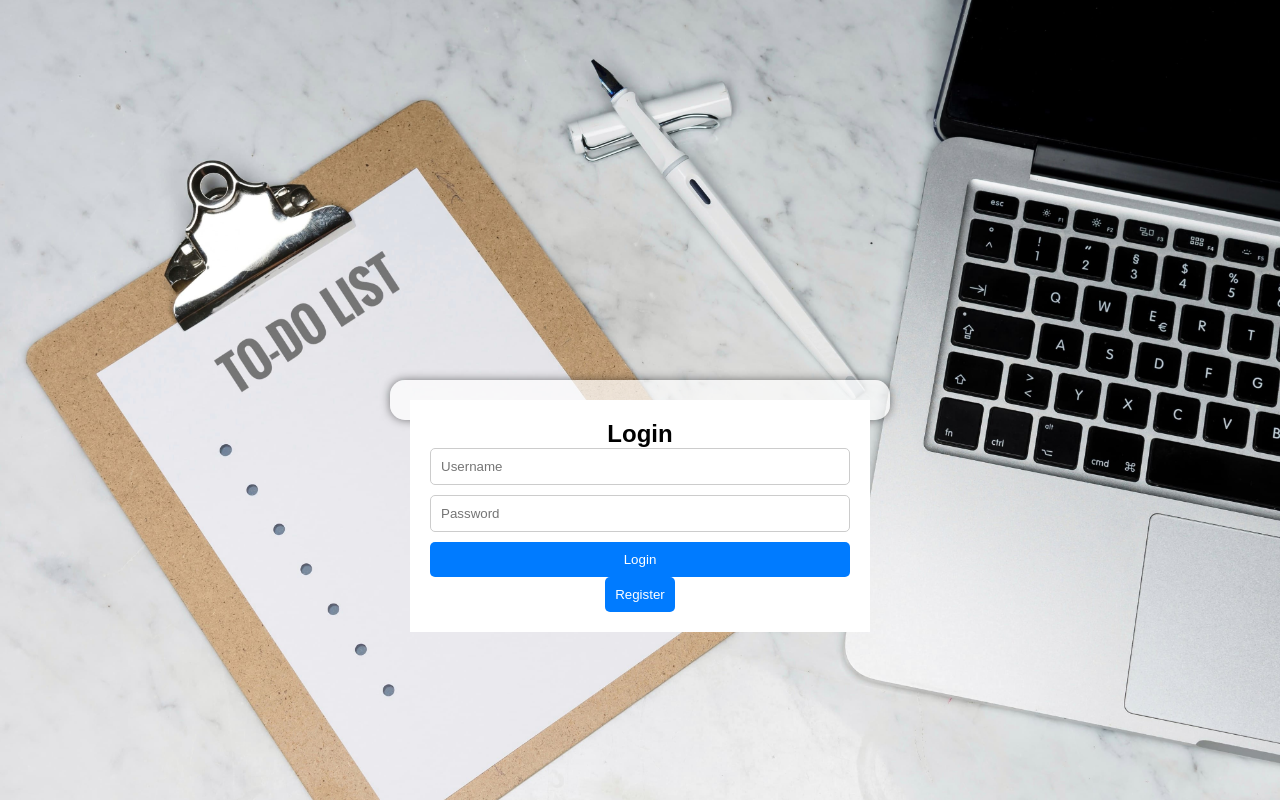
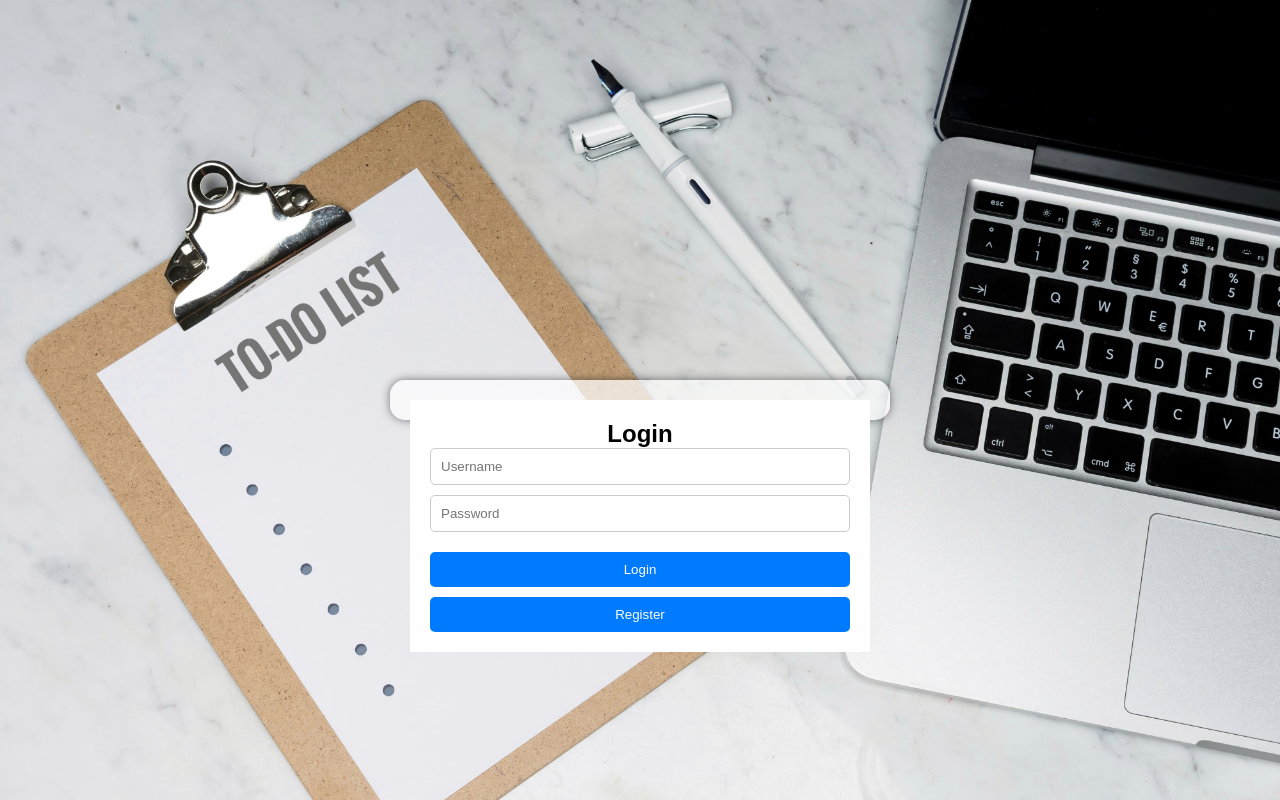
Before and after one commit to ManojVamsi7/todo-list-app, a plain HTML site: page index.html in a window 1280 px wide. Drawn offline with Linux system fonts and the light colour scheme.

Commit message:
Update styles.css

```diff
--- a/styles.css
+++ b/styles.css
@@ -121,7 +121,6 @@ button:hover {
         opacity: 0;
     }
 }
-/* Styles for the logout button */
 #logout-btn {
     position: absolute;
     top: 1rem;
@@ -137,5 +136,8 @@ button:hover {
 #logout-btn:hover {
     background-color: darkred;
 }
-
-/* Existing styles for other elements remain unchanged */
+.card-front button,
+.card-back button {
+    margin-top: 10px;
+    width: 100%;
+}
```
